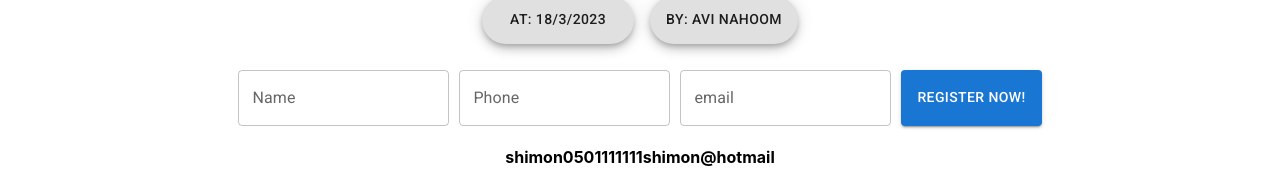
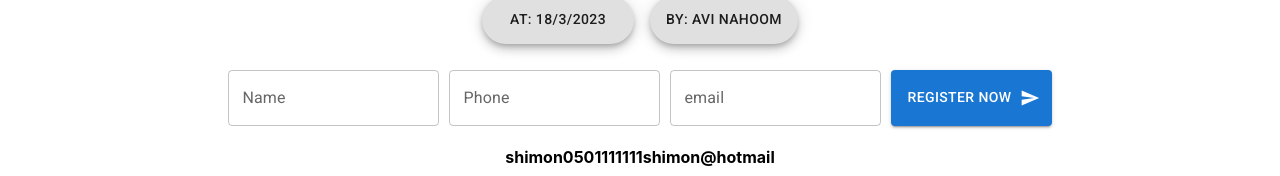
Before and after one commit to MrchinFTW/yoda-final-project, a React (Create React App) app: page /event in a window 1280 px wide. Shown: the part 611-787 px from the top of the page. Built offline with nearby package versions, Linux system fonts and the light colour scheme.

Commit message:
added register now icon

```diff
--- a/src/EventRegister.jsx
+++ b/src/EventRegister.jsx
@@ -4,6 +4,7 @@ import ButtonGroup from "@mui/material/ButtonGroup";
 import Box from "@mui/material/Box";
 import Fab from "@mui/material/Fab";
 import TextField from "@mui/material/TextField";
+import SendIcon from "@mui/icons-material/Send";
 
 const getCurrentDate = () => {
   const dateObj = new Date();
@@ -43,6 +44,7 @@ const EventReginster = () => {
   let inputRef_email = useRef();
 
   const addRegisteredList = () => {
+    console.log("hello");
     const newUserList = [...userList];
 
     const newUser = {
@@ -113,8 +115,12 @@ const EventReginster = () => {
           type={"email"}
           ref={inputRef_email}
         />
-        <Button variant="contained" onClick={() => addRegisteredList()}>
-          Register Now!
+        <Button
+          variant="contained"
+          endIcon={<SendIcon />}
+          onClick={() => addRegisteredList()}
+        >
+          Register Now
         </Button>
       </Box>
 
```
